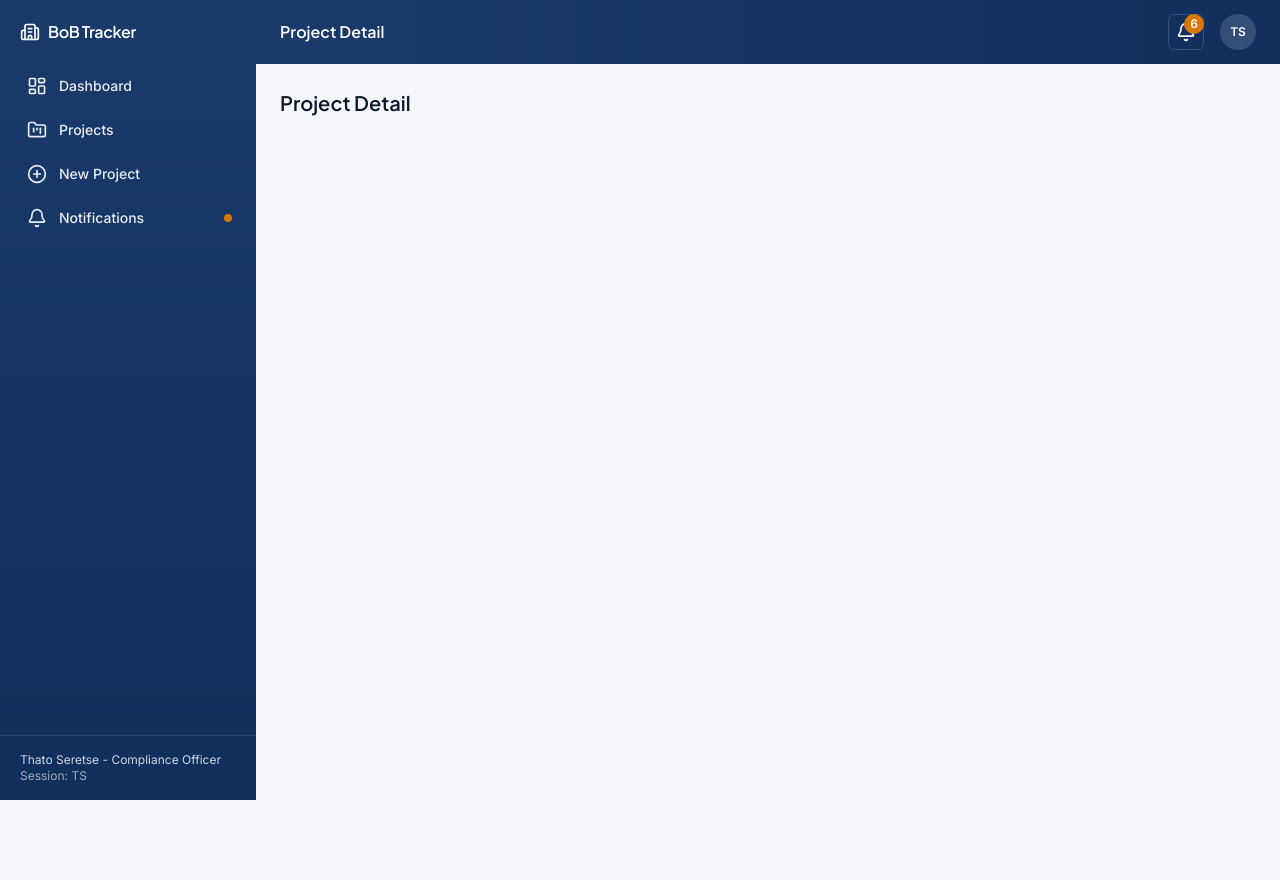
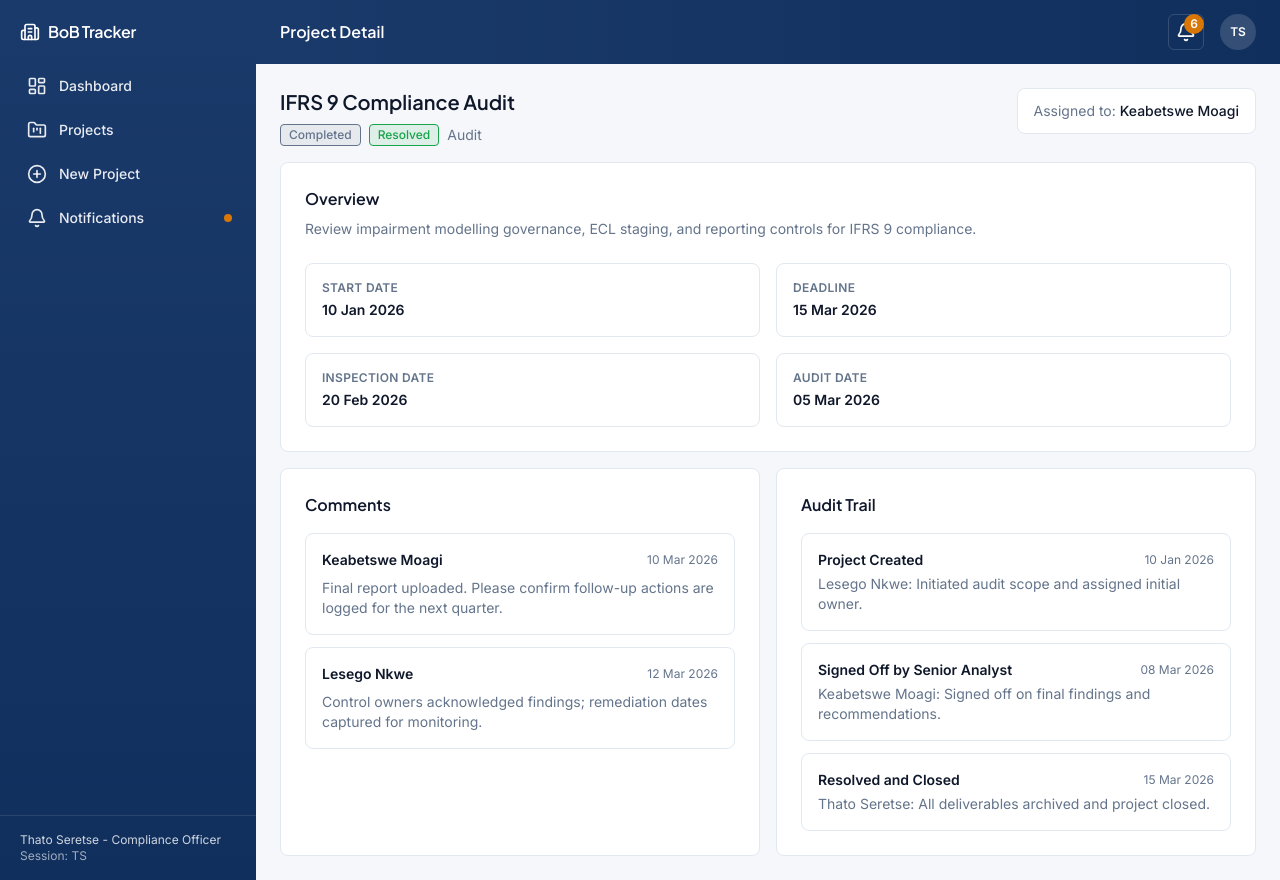
Before and after one commit to Batoli19/B.O.B-Projects-Tracker, a React (Vite) app in the folder bob-project-tracker/: page /projects/1 in a window 1280 px wide. Before the commit the page ends 800 px from the top, so only its background shows below. Built offline with nearby package versions, Linux system fonts and the light colour scheme.

Commit message:
feat: status badges and project detail

```diff
--- a/bob-project-tracker/src/components/ui/StatusBadge.jsx
+++ b/bob-project-tracker/src/components/ui/StatusBadge.jsx
@@ -1,8 +1,14 @@
 const STATUS_META = {
+  completed: { label: 'Completed', color: '#64748B' },
   'on-track': { label: 'On Track', color: '#16A34A' },
   'at-risk': { label: 'At Risk', color: '#D97706' },
   overdue: { label: 'Overdue', color: '#DC2626' },
-  completed: { label: 'Completed', color: '#64748B' },
+
+  draft: { label: 'Draft', color: '#64748B' },
+  'waiting-review': { label: 'Waiting Review', color: '#D97706' },
+  'signed-off': { label: 'Signed Off', color: '#1A3A6B' },
+  finalized: { label: 'Finalized', color: '#1A3A6B' },
+  resolved: { label: 'Resolved', color: '#16A34A' },
 }
 
 function withAlpha(hex, alpha) {
@@ -13,11 +19,18 @@ function withAlpha(hex, alpha) {
   return `rgba(${r}, ${g}, ${b}, ${alpha})`
 }
 
-export default function StatusBadge({ status }) {
-  const meta = STATUS_META[status] ?? STATUS_META['on-track']
+export default function StatusBadge({ status, size = 'sm' }) {
+  const meta = STATUS_META[status] ?? STATUS_META.draft
+  const sizeClass =
+    size === 'md'
+      ? 'px-2.5 py-1 text-sm'
+      : 'px-2 py-0.5 text-xs'
+
   return (
     <span
-      className="inline-flex items-center rounded-[4px] border px-2 py-[2px] text-[12px] font-medium"
+      className={['inline-flex items-center rounded border font-medium', sizeClass].join(
+        ' ',
+      )}
       style={{
         borderColor: meta.color,
         color: meta.color,
--- a/bob-project-tracker/src/pages/Dashboard.jsx
+++ b/bob-project-tracker/src/pages/Dashboard.jsx
@@ -246,6 +246,9 @@ export default function Dashboard() {
       <div className="grid grid-cols-1 gap-4 xl:grid-cols-2">
         <div className="rounded-card border border-border bg-card p-6">
           <div className="font-heading text-base font-semibold">Upcoming Deadlines</div>
+          {upcoming.length === 0 ? (
+            <div className="mt-4 text-sm text-textSecondary">No upcoming deadlines.</div>
+          ) : (
             <div className="mt-4 divide-y divide-border">
               {upcoming.map((p) => {
                 const remaining = daysUntil(p.deadline)
@@ -282,6 +285,7 @@ export default function Dashboard() {
                 )
               })}
             </div>
+          )}
         </div>
 
         <div className="rounded-card border border-border bg-card p-6">
--- a/bob-project-tracker/src/pages/ProjectDetail.jsx
+++ b/bob-project-tracker/src/pages/ProjectDetail.jsx
@@ -1,7 +1,159 @@
+import { useMemo } from 'react'
+import { useParams } from 'react-router-dom'
+import StatusBadge from '../components/ui/StatusBadge.jsx'
+import { PROJECTS, TEAM } from '../data/mockData.js'
+
+function formatDate(dateStr) {
+  if (!dateStr) return '-'
+  const d = new Date(dateStr)
+  return new Intl.DateTimeFormat('en-GB', {
+    day: '2-digit',
+    month: 'short',
+    year: 'numeric',
+  }).format(d)
+}
+
 export default function ProjectDetail() {
+  const { id } = useParams()
+
+  const project = useMemo(() => {
+    const direct = PROJECTS.find((p) => String(p.id) === String(id))
+    if (direct) return direct
+
+    const asNumber = Number.parseInt(String(id), 10)
+    if (!Number.isNaN(asNumber) && asNumber >= 1 && asNumber <= PROJECTS.length) {
+      return PROJECTS[asNumber - 1]
+    }
+
+    return null
+  }, [id])
+
+  if (!project) {
+    return (
+      <div className="rounded-card border border-border bg-card p-10 text-center">
+        <div className="font-heading text-base font-semibold text-textPrimary">
+          Project not found
+        </div>
+        <div className="mt-1 text-sm text-textSecondary">
+          The project ID "{id}" does not exist in the mock data.
+        </div>
+      </div>
+    )
+  }
+
+  const assignee = TEAM.find((m) => m.id === project.assignedTo)
+
   return (
-    <div>
-      <h1 className="font-heading text-[20px] font-semibold">Project Detail</h1>
+    <div className="space-y-4">
+      <div className="flex flex-wrap items-start justify-between gap-3">
+        <div className="min-w-0">
+          <h1 className="font-heading text-xl font-semibold text-textPrimary">
+            {project.title}
+          </h1>
+          <div className="mt-2 flex flex-wrap items-center gap-2">
+            <StatusBadge status={project.status} size="sm" />
+            <StatusBadge status={project.workflowStage} size="sm" />
+            <span className="text-sm text-textSecondary">{project.type}</span>
+          </div>
+        </div>
+        <div className="rounded-card border border-border bg-card px-4 py-3 text-sm text-textSecondary">
+          Assigned to:{' '}
+          <span className="font-medium text-textPrimary">
+            {assignee ? assignee.name : 'Unassigned'}
+          </span>
+        </div>
+      </div>
+
+      <div className="rounded-card border border-border bg-card p-6">
+        <div className="font-heading text-base font-semibold">Overview</div>
+        <div className="mt-2 text-sm text-textSecondary">{project.description}</div>
+
+        <div className="mt-6 grid grid-cols-1 gap-4 sm:grid-cols-2">
+          <div className="rounded-card border border-border bg-card p-4">
+            <div className="text-xs font-semibold uppercase tracking-wide text-textSecondary">
+              Start Date
+            </div>
+            <div className="mt-1 text-sm font-semibold text-textPrimary">
+              {formatDate(project.startDate)}
+            </div>
+          </div>
+          <div className="rounded-card border border-border bg-card p-4">
+            <div className="text-xs font-semibold uppercase tracking-wide text-textSecondary">
+              Deadline
+            </div>
+            <div className="mt-1 text-sm font-semibold text-textPrimary">
+              {formatDate(project.deadline)}
+            </div>
+          </div>
+          <div className="rounded-card border border-border bg-card p-4">
+            <div className="text-xs font-semibold uppercase tracking-wide text-textSecondary">
+              Inspection Date
+            </div>
+            <div className="mt-1 text-sm font-semibold text-textPrimary">
+              {formatDate(project.inspectionDate)}
+            </div>
+          </div>
+          <div className="rounded-card border border-border bg-card p-4">
+            <div className="text-xs font-semibold uppercase tracking-wide text-textSecondary">
+              Audit Date
+            </div>
+            <div className="mt-1 text-sm font-semibold text-textPrimary">
+              {formatDate(project.auditDate)}
+            </div>
+          </div>
+        </div>
+      </div>
+
+      <div className="grid grid-cols-1 gap-4 xl:grid-cols-2">
+        <div className="rounded-card border border-border bg-card p-6">
+          <div className="font-heading text-base font-semibold">Comments</div>
+          <div className="mt-4 space-y-3">
+            {(project.comments ?? []).length === 0 ? (
+              <div className="text-sm text-textSecondary">No comments yet.</div>
+            ) : (
+              project.comments.map((c) => (
+                <div key={c.id} className="rounded-card border border-border bg-card p-4">
+                  <div className="flex items-center justify-between gap-3">
+                    <div className="text-sm font-semibold text-textPrimary">
+                      {c.author}
+                    </div>
+                    <div className="text-xs text-textSecondary">
+                      {formatDate(c.timestamp)}
+                    </div>
+                  </div>
+                  <div className="mt-2 text-sm text-textSecondary">{c.text}</div>
+                </div>
+              ))
+            )}
+          </div>
+        </div>
+
+        <div className="rounded-card border border-border bg-card p-6">
+          <div className="font-heading text-base font-semibold">Audit Trail</div>
+          <div className="mt-4 space-y-3">
+            {(project.auditTrail ?? []).length === 0 ? (
+              <div className="text-sm text-textSecondary">No audit entries yet.</div>
+            ) : (
+              project.auditTrail.map((a) => {
+                const actor = TEAM.find((m) => m.id === a.performedBy)?.name ?? 'Unknown'
+                return (
+                  <div key={a.id} className="rounded-card border border-border bg-card p-4">
+                    <div className="flex items-center justify-between gap-3">
+                      <div className="text-sm font-semibold text-textPrimary">{a.action}</div>
+                      <div className="text-xs text-textSecondary">
+                        {formatDate(a.timestamp)}
+                      </div>
+                    </div>
+                    <div className="mt-1 text-sm text-textSecondary">
+                      {actor}: {a.note}
+                    </div>
+                  </div>
+                )
+              })
+            )}
+          </div>
+        </div>
+      </div>
     </div>
   )
 }
```
Lines whose indentation alone changed are shown as unchanged.
